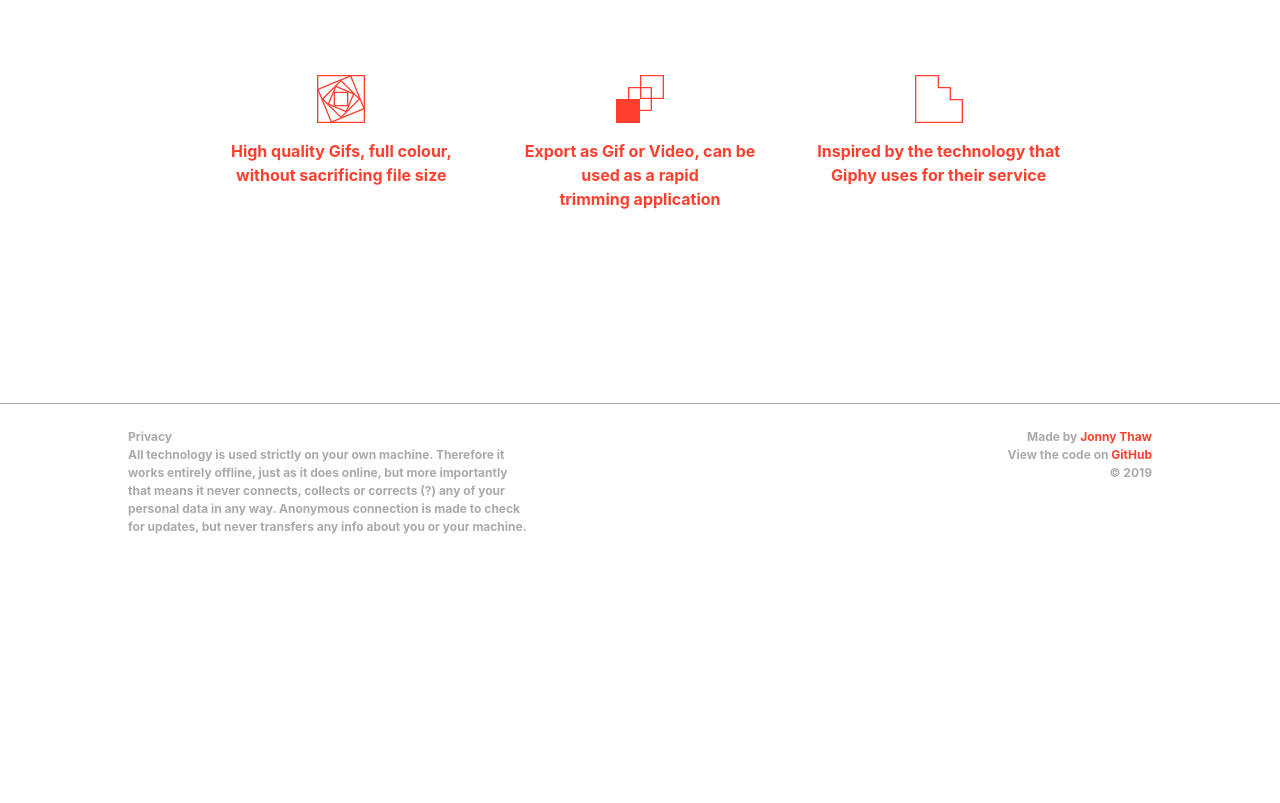
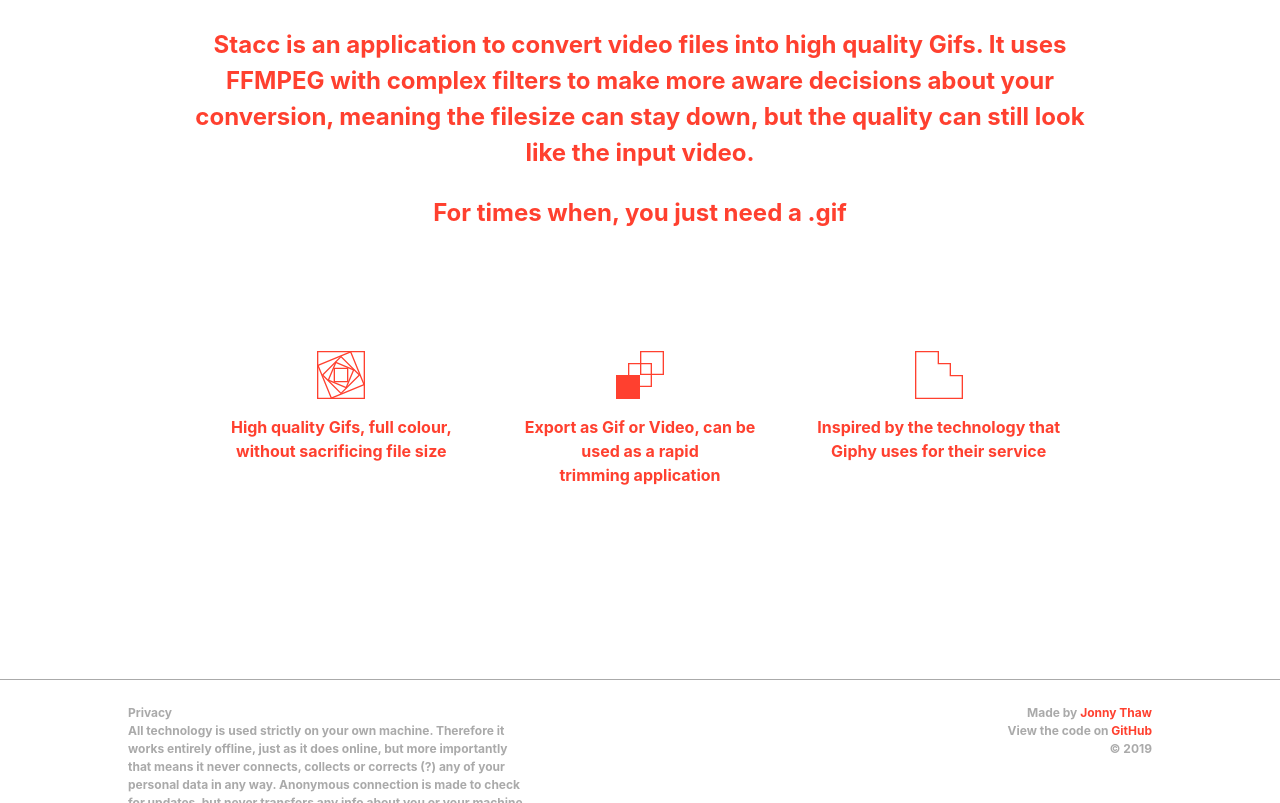
Before and after one commit to jthawme/stacc-frontend, a website built with Parcel: page src/index.html in a window 1280 px wide. Shown: the part 967-1770 px from the top of the page. Before the commit the page ends 1551 px from the top, so only its background shows below. Built offline with nearby package versions, Linux system fonts and the light colour scheme; no server answers.

Commit message:
Updated about text

```diff
--- a/src/css/parts/_about.scss
+++ b/src/css/parts/_about.scss
@@ -9,6 +9,15 @@
   @media screen and (min-width: 950px) {
     padding: #{$padding * 5} 15%;
   }
+}
+
+.about-speel {
+  font-size: $big-type;
+
+  text-align: center;
+  color: $accent;
+
+  margin-bottom: $padding;
 }
 
 .about-content {
--- a/src/index.html
+++ b/src/index.html
@@ -52,6 +52,14 @@
     </section>
 
     <section id="about">
+      <div class="about-speel">
+        <p>
+          Stacc is an application to convert video files into high quality Gifs. It uses FFMPEG with complex filters to make more aware decisions about your conversion, meaning the filesize can stay down, but the quality can still look like the input video.
+        </p>
+        <p>
+          For times when, you just need a .gif
+        </p>
+      </div>
       <div class="about-content">
         <div class="icon">
           <svg xmlns="http://www.w3.org/2000/svg" viewBox="0 0 72 72">
```
